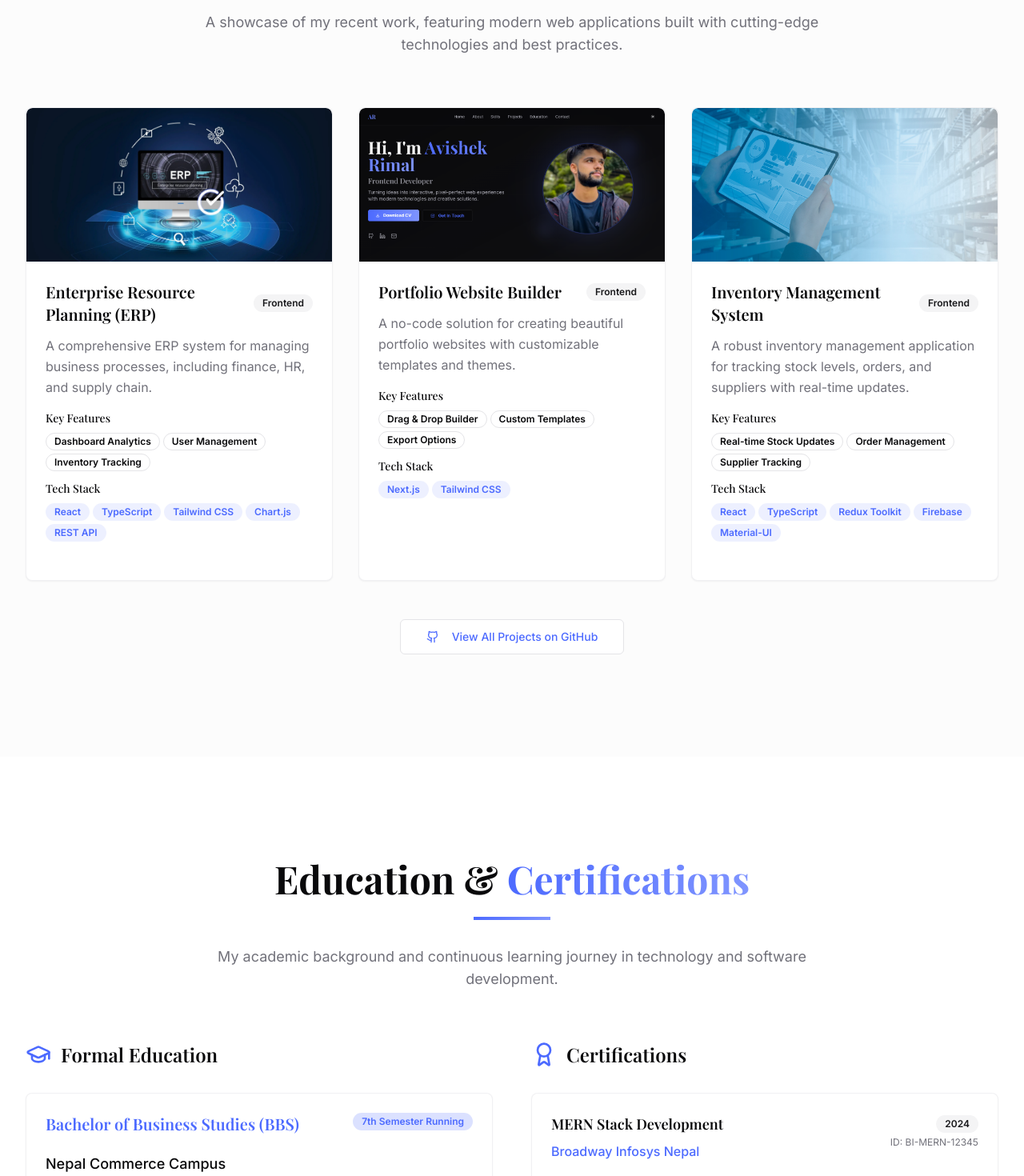
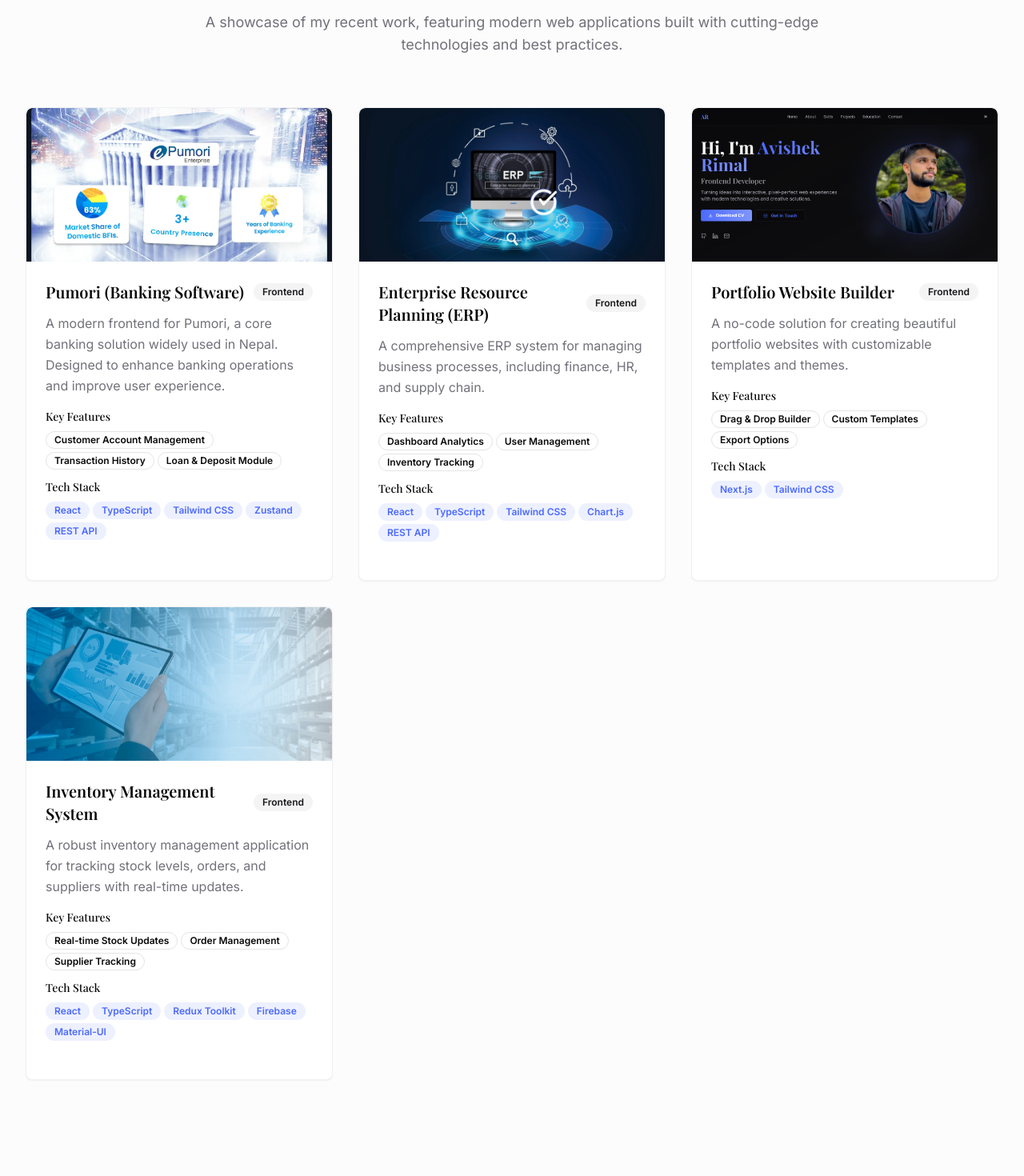
Before and after one commit to AvishekRimal/avishek-pixel-portfolio, a React (Vite) app: page / in a window 1280 px wide. Shown: the part 3460-4930 px from the top of the page at 80% size. Built offline with nearby package versions, Linux system fonts and the light colour scheme.

Commit message:
projects added pumori and education changes

```diff
--- a/package.json
+++ b/package.json
@@ -73,7 +73,6 @@
     "eslint-plugin-react-hooks": "^5.1.0-rc.0",
     "eslint-plugin-react-refresh": "^0.4.9",
     "globals": "^15.9.0",
-    "lovable-tagger": "^1.1.7",
     "postcss": "^8.4.47",
     "tailwindcss": "^3.4.11",
     "typescript": "^5.5.3",
--- a/src/components/Education.tsx
+++ b/src/components/Education.tsx
@@ -5,7 +5,7 @@ import { Badge } from '@/components/ui/badge';
 const Education = () => {
   const education = [
     {
-      degree: 'Bachelor of Business Studies (BBS)',
+      degree: ' Bachelor of Information Technology Management (BITM)',
       institution: 'Nepal Commerce Campus',
       location: 'Minbhawan, Kathmandu, Nepal',
       years: '2021 - Present',
--- a/src/components/Projects.tsx
+++ b/src/components/Projects.tsx
@@ -1,46 +1,56 @@
-import { ExternalLink, Github, Calendar, Users, Zap } from 'lucide-react';
-import { Card, CardContent, CardFooter, CardHeader } from '@/components/ui/card';
-import { Button } from '@/components/ui/button';
-import { Badge } from '@/components/ui/badge';
+import { ExternalLink, Github, Calendar, Users, Zap } from "lucide-react";
+import { Card, CardContent, CardFooter, CardHeader } from "@/components/ui/card";
+import { Button } from "@/components/ui/button";
+import { Badge } from "@/components/ui/badge";
 
 const Projects = () => {
   const projects = [
     {
-      title: 'Enterprise Resource Planning (ERP)',
-      description: 'A comprehensive ERP system for managing business processes, including finance, HR, and supply chain.',
-      image: '/erp.webp', // Assuming 'erp.webp' is in your /public folder
+      title: "Pumori (Banking Software)",
+      description: "A modern frontend for Pumori, a core banking solution widely used in Nepal. Designed to enhance banking operations and improve user experience.",
+      image: "/pumori-banner.webp", // Make sure 'pumori.webp' is in your /public folder
+      // liveUrl: 'https://pumori-frontend-demo.vercel.app', // Uncomment and replace if available
+      // githubUrl: 'https://github.com/avishekrimal/pumori-frontend', // Uncomment and replace if available
+      techStack: ["React", "TypeScript", "Tailwind CSS", "Zustand", "REST API"],
+      features: ["Customer Account Management", "Transaction History", "Loan & Deposit Module"],
+      category: "Frontend",
+    },
+    {
+      title: "Enterprise Resource Planning (ERP)",
+      description: "A comprehensive ERP system for managing business processes, including finance, HR, and supply chain.",
+      image: "/erp.webp", // Assuming 'erp.webp' is in your /public folder
       // liveUrl: 'https://ecommerce-dashboard-demo.vercel.app',
       // githubUrl: 'https://github.com/avishekrimal/ecommerce-dashboard',
-      techStack: ['React', 'TypeScript', 'Tailwind CSS', 'Chart.js', 'REST API'],
-      features: [ 'Dashboard Analytics', 'User Management', 'Inventory Tracking'],
-      category: 'Frontend'
+      techStack: ["React", "TypeScript", "Tailwind CSS", "Chart.js", "REST API"],
+      features: ["Dashboard Analytics", "User Management", "Inventory Tracking"],
+      category: "Frontend",
     },
     {
-      title: 'Portfolio Website Builder',
-      description: 'A no-code solution for creating beautiful portfolio websites with customizable templates and themes.',
-      image: '/image.png', // Assuming 'image.png' is in your /public folder
+      title: "Portfolio Website Builder",
+      description: "A no-code solution for creating beautiful portfolio websites with customizable templates and themes.",
+      image: "/image.png", // Assuming 'image.png' is in your /public folder
       // liveUrl: 'https://portfolio-builder-demo.vercel.app',
       // githubUrl: 'https://github.com/avishekrimal/portfolio-builder',
-      techStack: [ 'Next.js', 'Tailwind CSS', ],
-      features: ['Drag & Drop Builder', 'Custom Templates', 'Export Options'],
-      category: 'Frontend'
+      techStack: ["Next.js", "Tailwind CSS"],
+      features: ["Drag & Drop Builder", "Custom Templates", "Export Options"],
+      category: "Frontend",
     },
     {
-      title: 'Inventory Management System',
-      description: 'A robust inventory management application for tracking stock levels, orders, and suppliers with real-time updates.',
-      image: '/inv.jpg', // Assuming 'inv.jpg' is in your /public folder
+      title: "Inventory Management System",
+      description: "A robust inventory management application for tracking stock levels, orders, and suppliers with real-time updates.",
+      image: "/inv.jpg", // Assuming 'inv.jpg' is in your /public folder
       // liveUrl: 'https://lms-demo.vercel.app',
       // githubUrl: 'https://github.com/avishekrimal/learning-management',
-      techStack: ['React', 'TypeScript', 'Redux Toolkit', 'Firebase', 'Material-UI'],
-      features: ['Real-time Stock Updates', 'Order Management', 'Supplier Tracking'],
-      category: 'Frontend'
+      techStack: ["React", "TypeScript", "Redux Toolkit", "Firebase", "Material-UI"],
+      features: ["Real-time Stock Updates", "Order Management", "Supplier Tracking"],
+      category: "Frontend",
     },
   ];
 
   const categoryIcons = {
-    'Frontend': Zap,
-    'Full Stack': Users,
-    'Mobile': Calendar
+    Frontend: Zap,
+    "Full Stack": Users,
+    Mobile: Calendar,
   };
 
   return (
@@ -51,10 +61,7 @@ const Projects = () => {
             Featured <span className="text-gradient">Projects</span>
           </h2>
           <div className="w-24 h-1 bg-gradient-to-r from-primary to-primary-glow mx-auto mb-8"></div>
-          <p className="text-lg text-muted-foreground max-w-3xl mx-auto">
-            A showcase of my recent work, featuring modern web applications built with
-            cutting-edge technologies and best practices.
-          </p>
+          <p className="text-lg text-muted-foreground max-w-3xl mx-auto">A showcase of my recent work, featuring modern web applications built with cutting-edge technologies and best practices.</p>
         </div>
 
         <div className="grid md:grid-cols-2 lg:grid-cols-3 gap-8">
@@ -62,11 +69,7 @@ const Projects = () => {
             const IconComponent = categoryIcons[project.category as keyof typeof categoryIcons] || Zap;
 
             return (
-              <Card
-                key={project.title}
-                className="card-glass card-hover group animate-fade-in overflow-hidden"
-                style={{ animationDelay: `${index * 0.1}s` }}
-              >
+              <Card key={project.title} className="card-glass card-hover group animate-fade-in overflow-hidden" style={{ animationDelay: `${index * 0.1}s` }}>
                 <CardHeader className="p-0">
                   {/* --- MODIFIED SECTION FOR STANDARD REACT --- */}
                   <div className="relative overflow-hidden rounded-t-lg h-48">
@@ -80,9 +83,7 @@ const Projects = () => {
 
                     {/* This div is the hover overlay, it sits on top of the image */}
                     <div className="absolute inset-0 bg-black/0 group-hover:bg-black/40 transition-colors duration-300 flex items-center justify-center opacity-0 group-hover:opacity-100">
-                      <div className="flex space-x-4">
-                        {/* Buttons are still here but commented out */}
-                      </div>
+                      <div className="flex space-x-4">{/* Buttons are still here but commented out */}</div>
                     </div>
                   </div>
                   {/* --- END OF MODIFIED SECTION --- */}
@@ -90,17 +91,13 @@ const Projects = () => {
 
                 <CardContent className="p-6">
                   <div className="flex items-center justify-between mb-3">
-                    <h3 className="text-xl font-semibold group-hover:text-primary transition-colors duration-300">
-                      {project.title}
-                    </h3>
+                    <h3 className="text-xl font-semibold group-hover:text-primary transition-colors duration-300">{project.title}</h3>
                     <Badge variant="secondary" className="text-xs">
                       {project.category}
                     </Badge>
                   </div>
 
-                  <p className="text-muted-foreground mb-4 leading-relaxed">
-                    {project.description}
-                  </p>
+                  <p className="text-muted-foreground mb-4 leading-relaxed">{project.description}</p>
 
                   <div className="space-y-3">
                     <div>
@@ -128,9 +125,7 @@ const Projects = () => {
                 </CardContent>
 
                 <CardFooter className="p-6 pt-0">
-                  <div className="flex space-x-3 w-full">
-                    {/* Footer buttons are still here but commented out */}
-                  </div>
+                  <div className="flex space-x-3 w-full">{/* Footer buttons are still here but commented out */}</div>
                 </CardFooter>
               </Card>
             );
@@ -139,7 +134,7 @@ const Projects = () => {
 
         {/* View More Projects */}
         <div className="text-center mt-12">
-          <Button
+          {/* <Button
             variant="outline"
             size="lg"
             className="btn-outline px-8 py-4"
@@ -147,7 +142,7 @@ const Projects = () => {
           >
             <Github className="w-5 h-5 mr-2" />
             View All Projects on GitHub
-          </Button>
+          </Button> */}
         </div>
       </div>
     </section>
--- a/vite.config.ts
+++ b/vite.config.ts
@@ -1,7 +1,7 @@
 import { defineConfig } from "vite";
 import react from "@vitejs/plugin-react-swc";
 import path from "path";
-import { componentTagger } from "lovable-tagger";
+
 
 // https://vitejs.dev/config/
 export default defineConfig(({ mode }) => ({
@@ -10,10 +10,8 @@ export default defineConfig(({ mode }) => ({
     port: 3000,
   },
   plugins: [
-    react(),
-    mode === 'development' &&
-    componentTagger(),
-  ].filter(Boolean),
+    react()
+  ],
   resolve: {
     alias: {
       "@": path.resolve(__dirname, "./src"),
```
Also changed, not shown: public/pumori-banner.webp (added), 1 other file (tests, documents, lock files or other folders).
